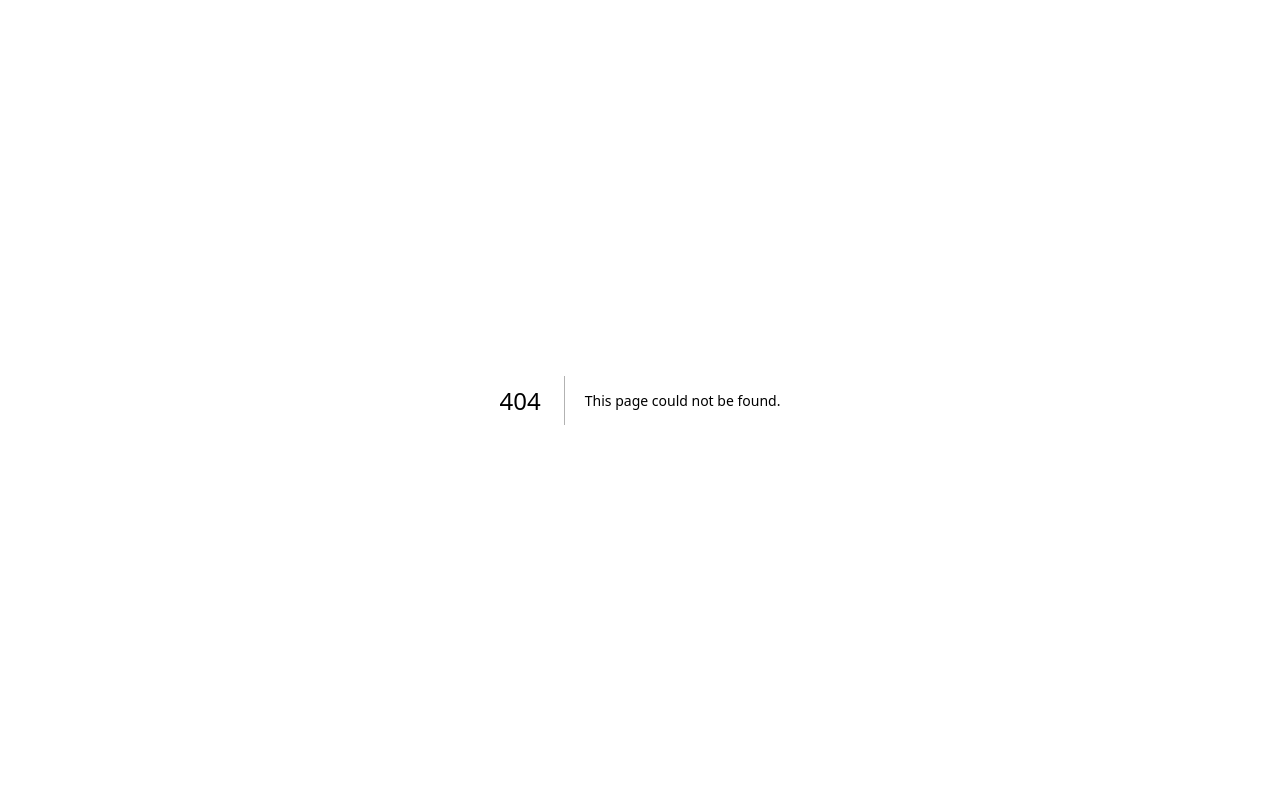
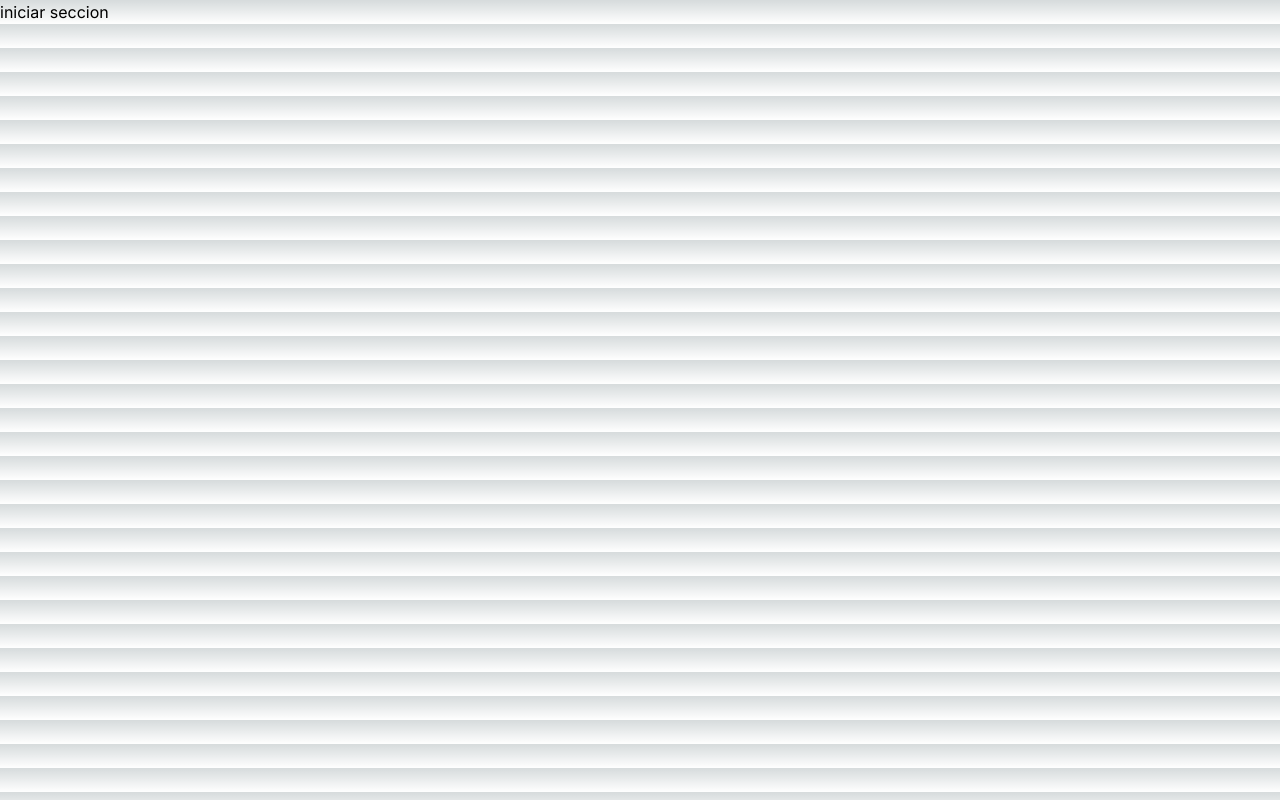
Before and after one commit to tanometro/travelto, a Next.js app: page /login in a window 1280 px wide. Before the commit this address had no page. Built offline with nearby package versions, Linux system fonts and the light colour scheme.

Commit message:
feat(src/app):add Login

```diff
--- /dev/null
+++ b/src/app/login/page.tsx
@@ -0,0 +1,7 @@
+export default function dashboardLogin() {
+    return (
+        <>
+            <h1>iniciar seccion</h1>
+        </>
+    )
+}
```
